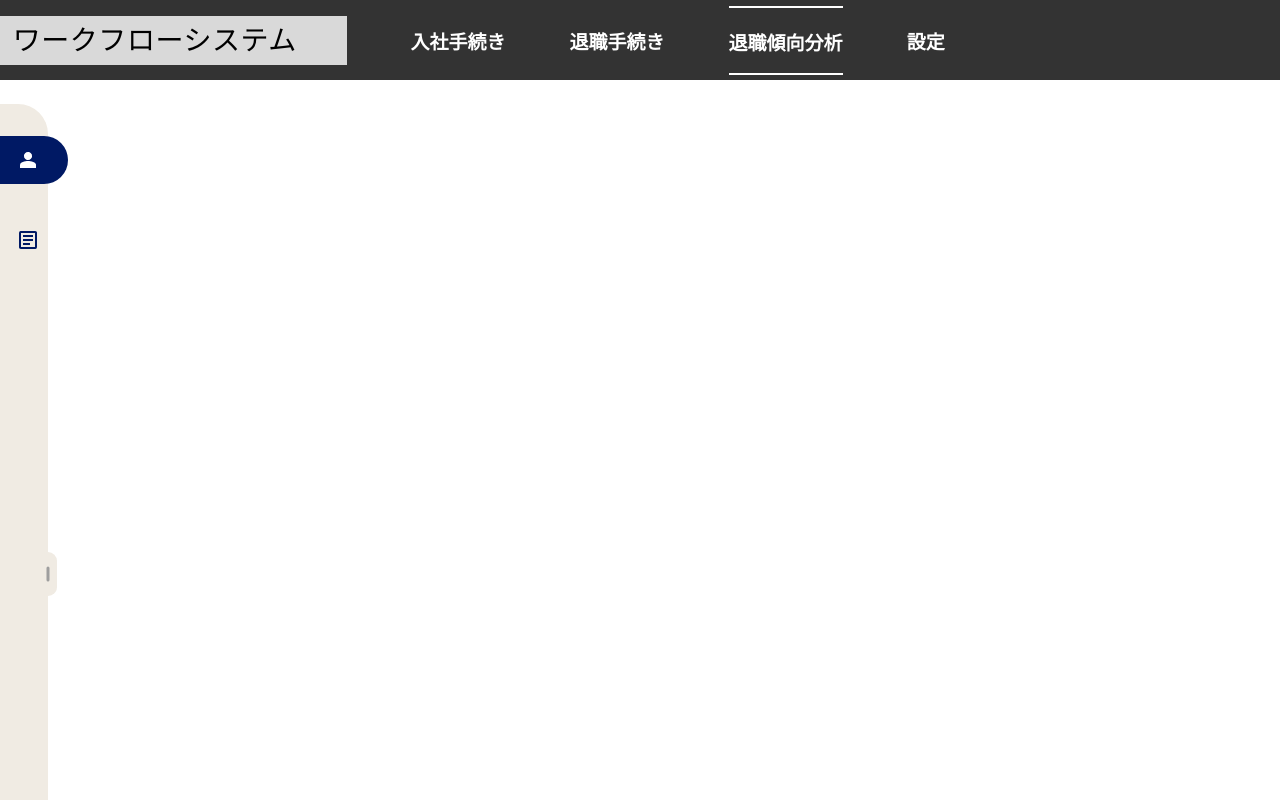
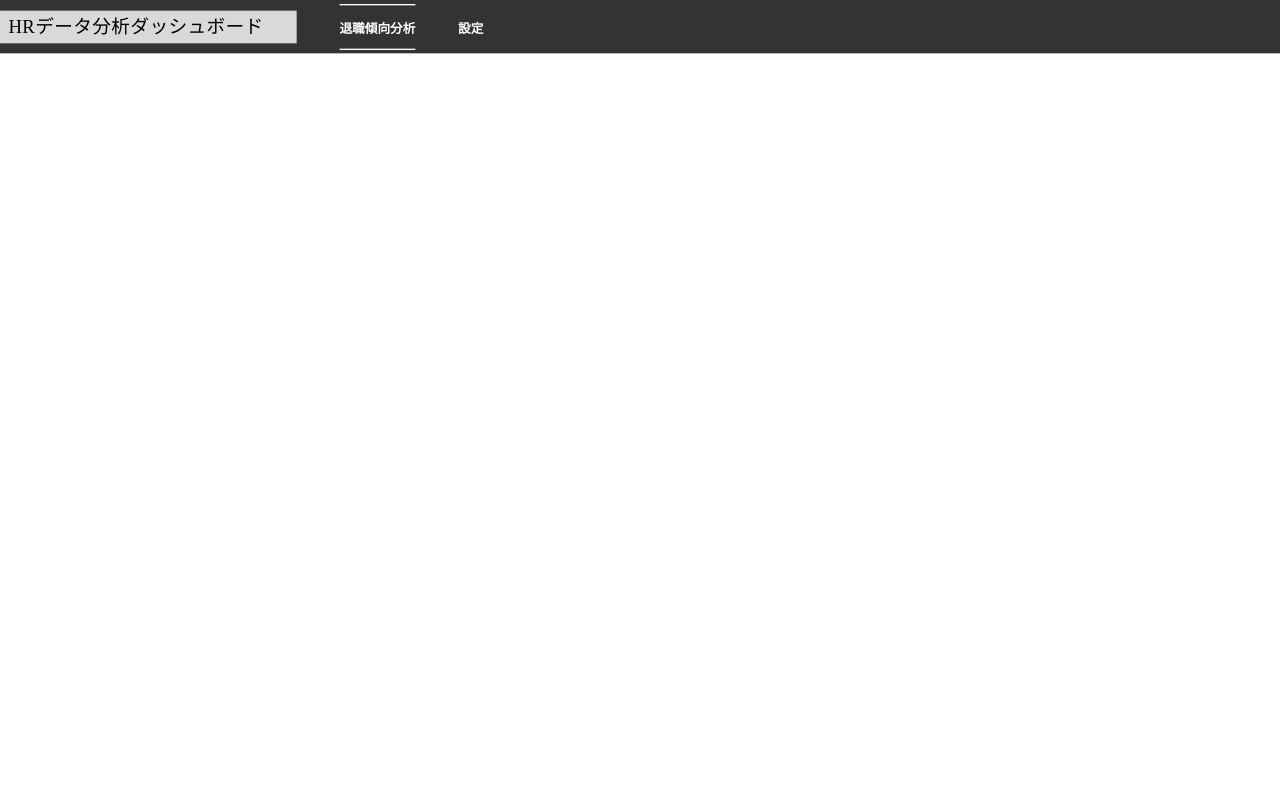
Before and after one commit to takyosh-1/ai-dashboard, a Flask app: template templates/layout.html in a window 1280 px wide. Run offline with Flask 3, Linux system fonts and the light colour scheme; the template is opened without the code that fills it, so the values that code supplies are empty; grey boxes are pictures that could not be loaded.

Commit message:
LLMのプロンプト、画面サイズ変更

```diff
--- a/app.py
+++ b/app.py
@@ -15,49 +15,36 @@ app = Flask(__name__)
 # 環境変数を読み込む
 load_dotenv()
 
-#global_model = "o3"
-global_model = "gpt-4o"
-
-if global_model == "o3":
-    client = AzureOpenAI(
-        api_key=os.getenv("O3_AZURE_OPENAI_KEY"),
-        azure_endpoint=os.getenv("O3_AZURE_OPENAI_ENDPOINT"),
-        api_version="2024-12-01-preview",
-    )
-
-
-else:
-    print("Using GPT-4o model")
-    print(os.getenv("AZURE_OPENAI_ENDPOINT"))
-    # Azure OpenAI クライアント初期化
-    client = AzureOpenAI(
-        api_key=os.getenv("AZURE_OPENAI_KEY"),
-        azure_endpoint=os.getenv("AZURE_OPENAI_ENDPOINT"),
-        api_version="2024-12-01-preview",
+# Azure OpenAI クライアント初期化
+client = AzureOpenAI(
+    api_key=os.getenv("AZURE_OPENAI_KEY"),
+    azure_endpoint=os.getenv("AZURE_OPENAI_ENDPOINT"),
+    api_version="2024-12-01-preview",
     )
 
 @app.route("/")
 def main_page():
     return render_template("dashboard.html")
 
-    # return render_template("request_approval.html")
-
-
 @app.route("/generate", methods=["POST"])
 def generate():
-    data = request.get_json(silent=True) or {}
-    department = data.get("department", "全て")
+    request_data = request.get_json() or {}
+    selected_department = request_data.get('department', '全て')
+    selected_model = request_data.get('model', 'gpt-4o')
+
+    print("Request data:", request_data)
+    print("Selected Department:", selected_department)
+    print("Selected Model:", selected_model)
 
     df = pd.read_csv("static/data/data/taishoku_data.csv")
 
     # 部署でフィルタ（「全て」はそのまま）
-    if department != "全て":
-        df = df[df["所属部署"] == department]
+    if selected_department != "全て":
+        df = df[df["所属部署"] == selected_department]
 
     # フィルタ後を文字列化してプロンプトに渡す
     csv_text = df.to_csv(index=False)
-    print("CSV Text:", csv_text)
-
+    #print("CSV Text:", csv_text)
 
     user_input = f"""あなたはデータサイエンティスト兼人的資本経営の専門家です。
                     アップロードする **退職者に関する従業員データ (UTF-8, カンマ区切り, ヘッダー行あり)** を分析し、以下の観点で洞察を提示してください。
@@ -67,13 +54,18 @@ def generate():
                         - 退職者数、年齢分布、性別比率、部署比率、ランク比率、勤続年数、退職理由の項目ごとに簡潔に結果を記載
                         - それぞれの項目について、各1行で基本傾向を記載してください。
                         - 例: 「30代の男性が最も多く、全体の40%を占める」など
-                    2. 離職要因の深堀分析
+                    2. 退職要因の深堀分析
                         - 年齢、性別、勤続年数、部署、ランクなどの特徴量を用いて、各セグメントごとの退職理由を調査
                         - 例: 「30代男性の離職理由はキャリアアップが80%」など
-                    3. 解決すべき課題と解決策の提案（実行可能なアクション含む）
+                    3. 解決すべき課題
                         - 退職者の傾向や離職要因を踏まえ、組織が直面している課題を特定し、それに対する解決策を提案
-                        - 課題の特定をする際は、「2.離職要因の深堀分析」の結果を引用してください。
-                        - 例: 「30代男性のキャリアアップ志向に応えるための研修プログラムの導入」など
+                        - 課題は、「2.離職要因の深堀分析」の結果を引用して特定してください。
+                        - 例: 「30代男性のキャリアアップ志向が強く、研修プログラムの不足が課題」など
+                    4. 解決策の提案
+                        - 特定した課題それぞれに対する具体的な解決策を提案
+                        - 解決策は、実行可能で具体的な内容で、詳細に記載してください。
+                        - それぞれの解決策を実施した場合に得られる想定効果も考え、解決策のタイトルの効果の大きさを星の数で記載してください（例：（想定効果：★★★））
+                        - 例: 「30代男性のキャリアアップ志向に応えるための研修プログラムの導入（想定効果：★★★）」など
 
                     -- 注意点 --
                     出力は **Markdown** で、読みやすさを意識して絵文字・太字などを適宜活用してください。
@@ -85,11 +77,9 @@ def generate():
 
     def stream():
         response = client.chat.completions.create(
-            model=global_model,  # ← Azureポータルで設定した「デプロイ名」に置き換えてください
+            model=selected_model,  # ← Azureポータルで設定した「デプロイ名」に置き換えてください
             messages=[{"role": "user", "content": user_input}],
             stream=True,
-            temperature=1.0,  # 温度パラメータを設定
-            top_p=1.0,
         )
         for chunk in response:
             if chunk.choices and chunk.choices[0].delta and chunk.choices[0].delta.content:
@@ -98,7 +88,4 @@ def generate():
 
 ## 実行
 if __name__ == "__main__":
-    print("---------------------")
-    print("使用しているモデルは、", global_model)
-    print("---------------------")
     app.run(debug=True)
--- a/static/css/main_style.css
+++ b/static/css/main_style.css
@@ -6,7 +6,17 @@ html, body {
   margin: 0;
   padding: 0;
   /* ページ全体の縦・横スクロールバーを消す */
-  overflow: hidden;
+  overflow: auto;       /* 縦スクロール許可 */
+}
+
+.size-adjust-wrapper {
+  position: fixed;
+  overflow: auto;
+  width: 1920px;
+  height: 1080px;
+  max-height: 1080px;
+  transform-origin: top left;
+  transform: scale(0.6666666666666);
 }
 
 .header {
@@ -35,13 +45,12 @@ html, body {
   padding: 24px 0px 0px 40px;
   position: fixed;
   top: 80px;
-  left: 63px; /* サイドバーの幅 */
   right: 0;
   bottom: 0;
-  overflow-y: auto;
-  height: 952px;
-  width: 1816px;
+  height: 890px;
+  width: 1879px;
   display:flex;
+  overflow: hidden;  /* これで縦横ともスクロールしなくなる */
 }
 
 .initial_introdaction {
--- a/templates/layout.html
+++ b/templates/layout.html
@@ -10,18 +10,12 @@
     {% block extra_style %}{% endblock %}
    </head>
   <body>
-    <!-- トップメニューを表示するためのコード -->
+    <div class="size-adjust-wrapper">
       <div class="navbar">
         <div class="top-logo-container">
-          <div class="top-logo-text">ワークフローシステム</div>
+            <div class="top-logo-text">HRデータ分析ダッシュボード</div>
         </div>
         <div class="top-menu-container">
-            <a class="top-menu-item">
-                <div>入社手続き</div>
-            </a>
-            <div class="top-menu-item">
-                <div>退職手続き</div>
-            </div>
           <div class="top-menu-item active">
             <div>退職傾向分析</div>
           </div>
@@ -30,29 +24,10 @@
           </div>
         </div>
       </div>
-    <!-- サイドバーを表示するためのコード（ABeam コンポーネントライブラリに準拠） -->
-    <div class="side-menu-container">
-      <div class="menu-background"></div>
-      <div class="indicator_square"></div>
-      <div class="indicator"></div>
-      <div class="menu">
-        <div class="menu-item selected">
-          <div class="icon-container">
-            <div class="icon selected"></div>
-          </div>
-          <div class="text"></div>
-        </div>
-        <div class="menu-item">
-          <div class="icon-container">
-            <div class="icon"></div>
-          </div>
-          <div class="text"></div>
-        </div>
-      </div>
-    </div>
       <!-- メインコンテンツ。他のHTMLファイルの内容をここに表示する。 -->
       <div class="main-content">
         {% block content %}{% endblock %}
       </div>
+    </div>
  </body>
 </html>
```
Also changed, not shown: input.txt (deleted, +0 -100 lines), static/css/ai-dashboard.css (+16 -4 lines), templates/dashboard.html (+30 -9 lines). Lines whose indentation alone changed are shown as unchanged.
